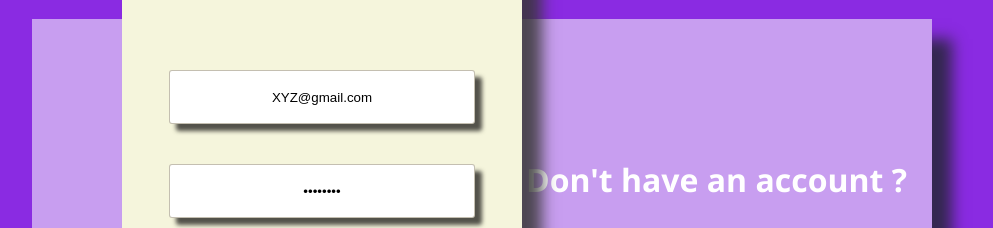
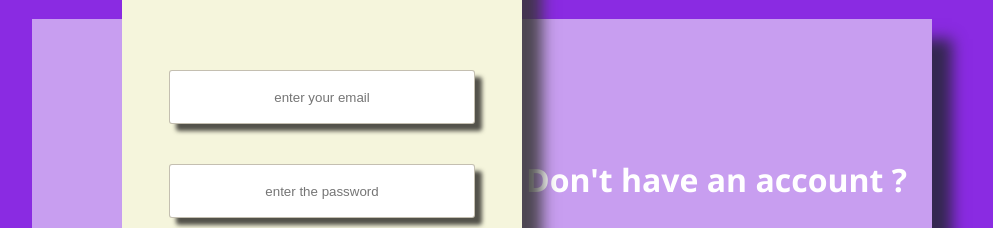
Before and after one commit to Suveshh/form, a plain HTML site: page index.html in a window 1280 px wide. Shown: the part 191-419 px from the top of the page, without its empty margins (113-1106 px from the left). Drawn offline with Linux system fonts and the light colour scheme.

Commit message:
Update index.html

```diff
--- a/index.html
+++ b/index.html
@@ -215,8 +215,8 @@
     <div id="container">
         <div id="big">
         <div id="LOG">
-            <div><input style="text-align: center;" type="email" onfocus="this.value=''" value="XYZ@gmail.com" id="email"></div>
-            <div> <input style="text-align: center;" type="password" onfocus="this.value=''" name="password" value="password" id="password"></div>
+            <div><input style="text-align: center;" type="email" placeholder="enter your email" id="email"></div>
+            <div> <input style="text-align: center;" type="password" placeholder="enter the password" name="password"  id="password"></div>
             <div id="button"><button style="color: rgb(255, 255, 255); font-size:medium; " id="btn"  type="button">Log in</button></div>
             </div>
             <div id="SIGN">
```
